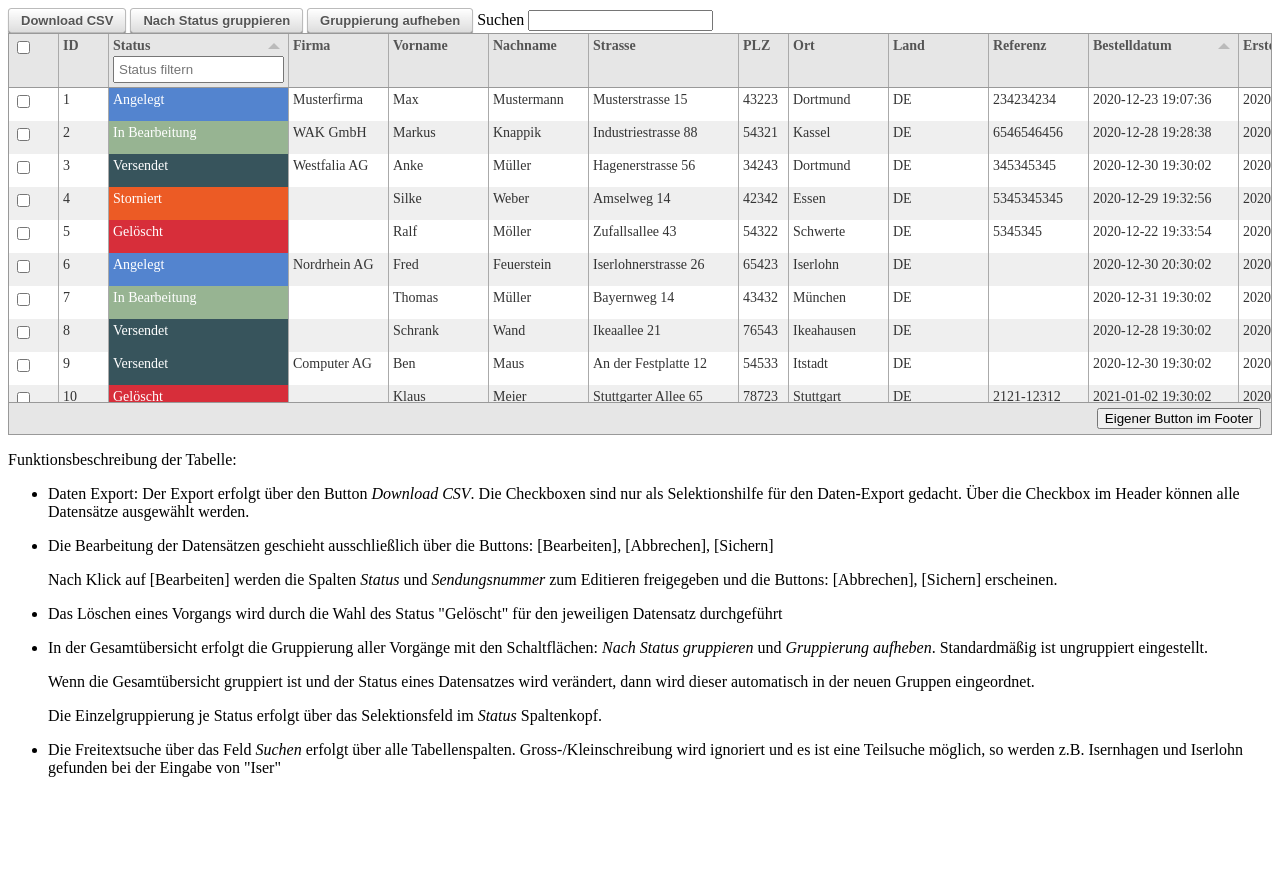
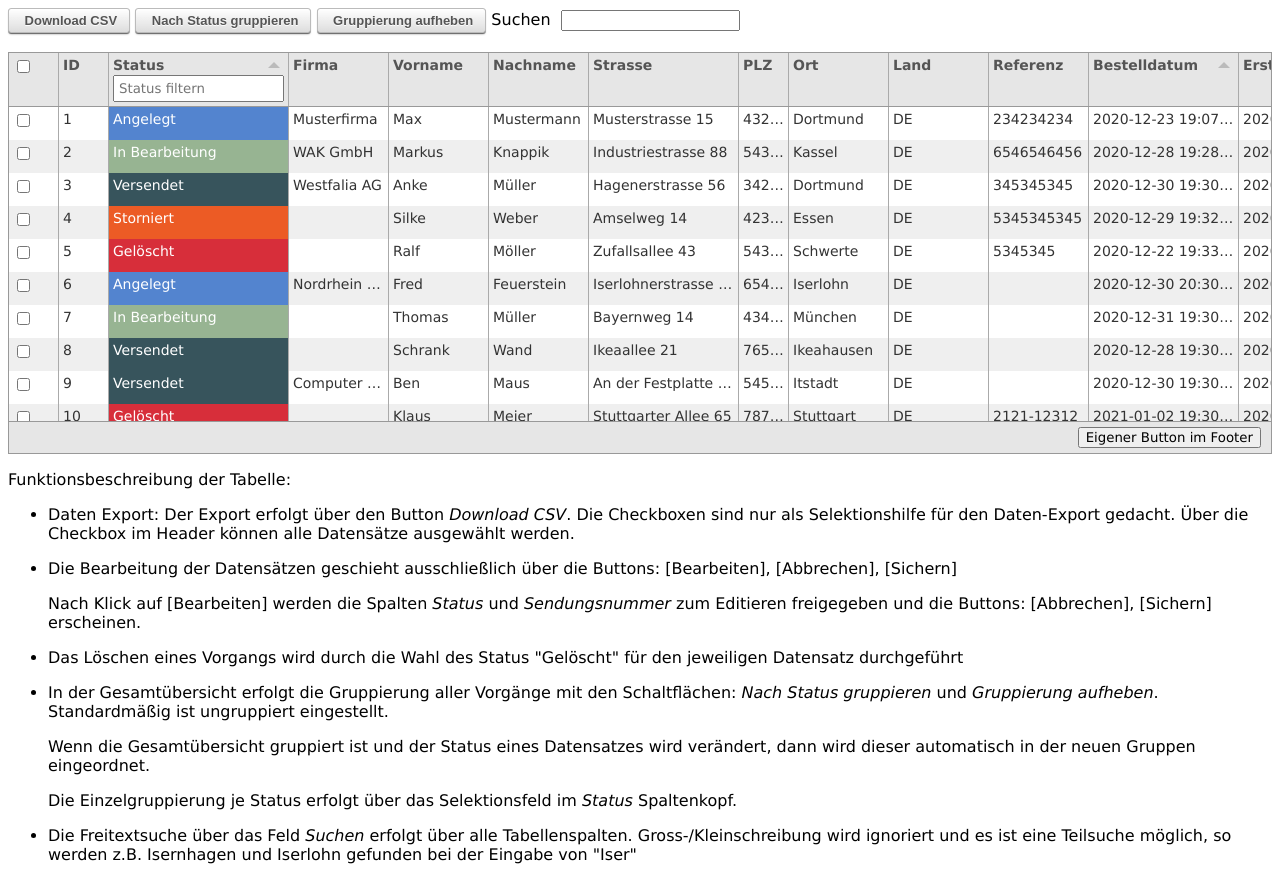
Before and after one commit to AndreasMueck/DEW21-Aktion, a PHP site: page / in a window 1280 px wide. Before the commit the page ends 777 px from the top, so only its background shows below. Run offline with PHP 8.4, Linux system fonts and the light colour scheme; data comes from the database, SQL or seed files in the repository.

Commit message:
Add files via upload

```diff
--- a/index.php
+++ b/index.php
@@ -7,24 +7,37 @@
     <title>DEW21 Aktion</title>
     <link href="dist/css/tabulator.css" rel="stylesheet">
     <link href="dist/css/btn.style.css" rel="stylesheet">
+    <link href="dist/css/all.css" rel="stylesheet"> <!--load all styles -->
     <script type="text/javascript" src="dist/js/tabulator.js"></script>
     <style>
-        /* Tabulator Background Default Farbe aus CSS überschreiben */
+        * {
+            font-family: Verdana, Geneva, sans-serif;
+        }
+
+        /* Tabulator CSS Defaults überschreiben, bzw. ergänzen */
         .tabulator {
             background-color: #FFFFFF;
+            /* resize: vertical;
+            overflow: hidden;
+            min-height: 550px; */
+        }
+
+        .blue-background {
+            background-color: #0000CC;
+            /* added with cssClass in column */
         }
     </style>
 </head>
 
 <body>
     <!-- Button Bar für die Interaktion mit der Tabelle -->
-        <div>
-            <button id='download-csv' class='small button'>Download CSV</button>
-            <button id='group' class='small button'>Nach Status gruppieren</button>
-            <button id='ungroup' class='small button'>Gruppierung aufheben</button>
-                <label for="fTxtSuche">Suchen</label>
-                <input type="text" id="fTxtSuche" name="fTxtSuche">
-        </div>
+    <div>
+        <button id='download-csv' class='small button'><i class="fas fa-download"></i>&nbsp;Download CSV</button>
+        <button id='group' class='small button'><i class="fas fa-object-group"></i>&nbsp;Nach Status gruppieren</button>
+        <button id='ungroup' class='small button'><i class="fas fa-object-ungroup"></i>&nbsp;Gruppierung aufheben</button>
+        <label for="fTxtSuche">Suchen</label>&nbsp;<i class="fas fa-search"></i>
+        <input type="text" id="fTxtSuche" name="fTxtSuche">
+    </div><div class="result"></div><br>
 
     <!-- // WICHTIG! DIV mit ID "tabelle" Element für das virtuelle DOM, hierüber wird programmatisch die Tabelle erstellt -->
     <div id="tabelle"></div>
@@ -57,4 +70,5 @@
         </li>
     </ul>
 </body>
+
 </html>
```
